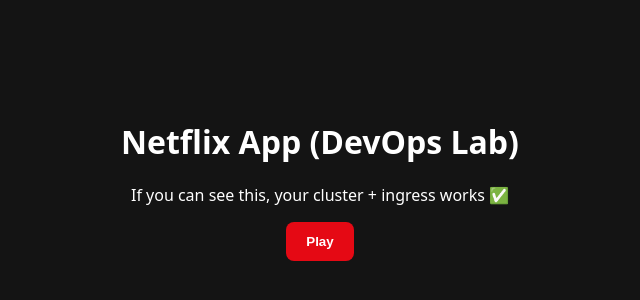
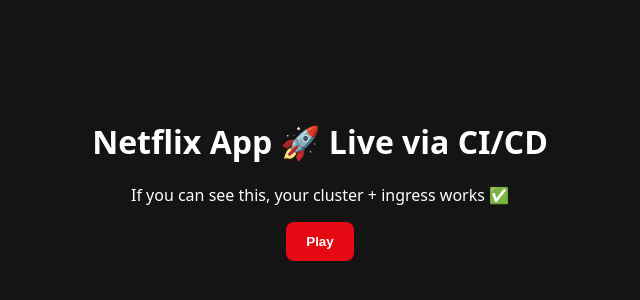
Before and after one commit to ashNikov/netflix-k8s-devops-, a plain HTML site: page web/index.html in a window 1280 px wide. Shown: the part 220-520 px from the top of the page, without its empty margins (320-960 px from the left). Drawn offline with Linux system fonts and the light colour scheme.

```diff
--- a/web/index.html
+++ b/web/index.html
@@ -5,7 +5,7 @@
 .btn{padding:12px 20px;border:0;border-radius:8px;background:#e50914;color:#fff;font-weight:600;cursor:pointer}
 </style></head><body>
 <div class="hero"><div>
-<h1>Netflix App (DevOps Lab)</h1>
+<h1>Netflix App 🚀 Live via CI/CD</h1>
 <p>If you can see this, your cluster + ingress works ✅</p>
 <button class="btn" onclick="alert('Play!')">Play</button>
 </div></div>
```
